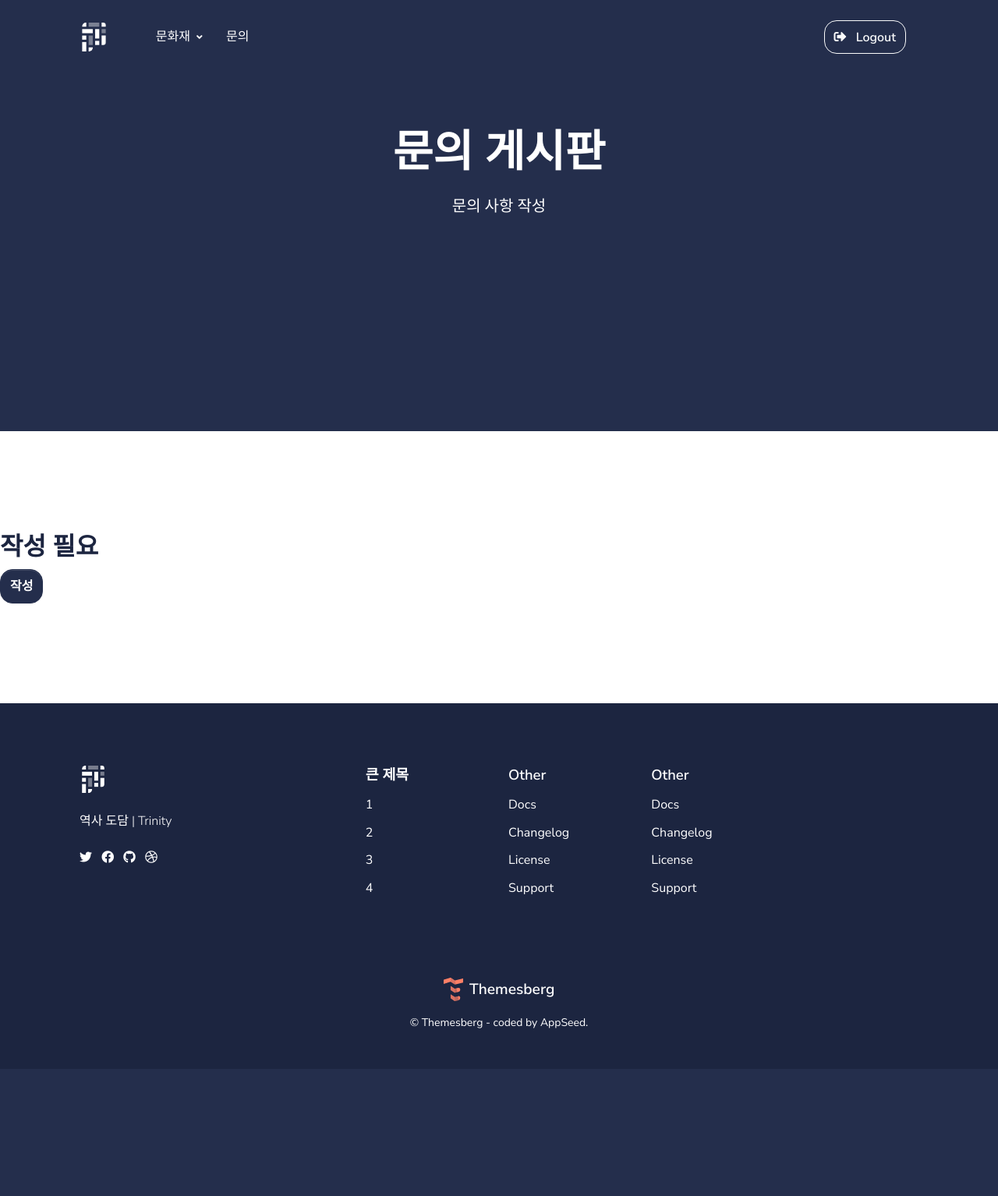
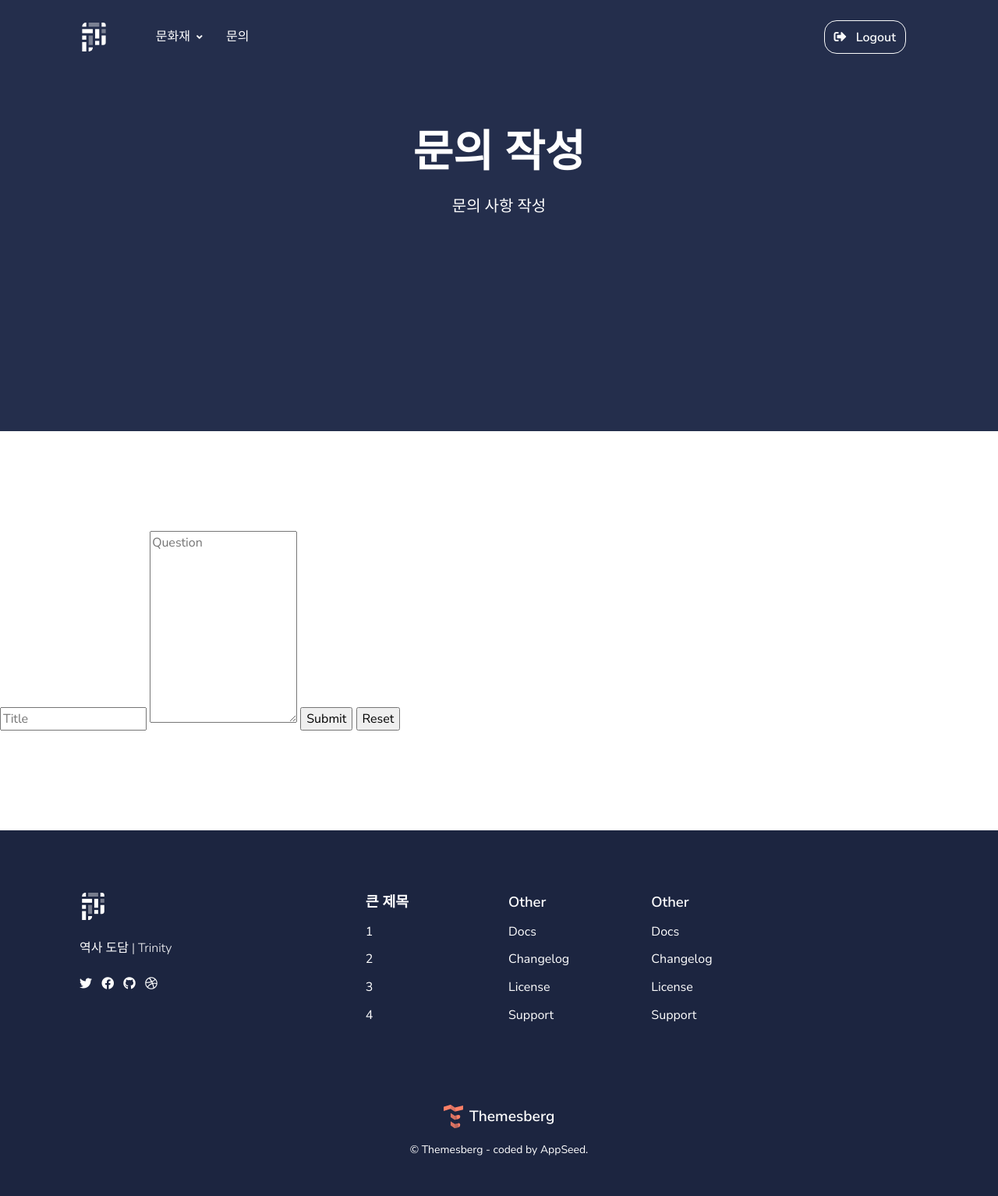
Before and after one commit to Park-Min-Jeong/Interface-Project-DoDam, a Django app: page /supportWrite/ in a window 1280 px wide. Shown: the whole page at 78% size. Before the commit the page ends 1319 px from the top, so only its background shows below. Run offline with Django 3.2, Linux system fonts and the light colour scheme; some libraries are stand-ins or nearby versions.

Commit message:
221012_url 수정

```diff
--- a/apps/home/urls.py
+++ b/apps/home/urls.py
@@ -15,8 +15,8 @@ urlpatterns = [
     # re_path(r"^.*\.*", views.pages, name="pages"),
 
     # 추가한 내용
-    path("supportWrite/", views.support_bulletin, name="supportWrite"),
-    path("routeWrite/", views.route_bulletin, name="routeWrite"),
+    path("supportBulletin/", views.support_bulletin, name="supportBulletin"),
+    path("routeBulletin/", views.route_bulletin, name="routeBulletin"),
     path("search/", views.search, name="search"),
     path("supportWrite/", views.support_write, name="supportWrite"),
     path("supportView/", views.support_view, name="supportView"),
--- a/apps/home/views.py
+++ b/apps/home/views.py
@@ -27,7 +27,7 @@ def support_write(request):
 
 
 def support_view(request):
-    return render(request, "home/route-support.html")
+    return render(request, "home/support-view.html")
 
 
 def route_bulletin(request):
--- a/apps/templates/home/home.html
+++ b/apps/templates/home/home.html
@@ -1,6 +1,6 @@
 {% extends "layouts/base.html" %}
 
-{% block title %} UI Accordions {% endblock %}
+{% block title %}{% endblock %}
 
 <!-- Specific Page CSS goes HERE  -->
 {% block stylesheets %}{% endblock stylesheets %}
--- a/apps/templates/home/route-bulletin.html
+++ b/apps/templates/home/route-bulletin.html
@@ -1,6 +1,6 @@
 {% extends "layouts/base.html" %}
 
-{% block title %} UI Accordions {% endblock %}
+{% block title %} 탐방 경로 게시판 {% endblock %}
 
 <!-- Specific Page CSS goes HERE  -->
 {% block stylesheets %}{% endblock stylesheets %}
--- a/apps/templates/home/route-view.html
+++ b/apps/templates/home/route-view.html
@@ -1,6 +1,6 @@
 {% extends "layouts/base.html" %}
 
-{% block title %} UI Accordions {% endblock %}
+{% block title %} 탐방 경로 게시판 {% endblock %}
 
 <!-- Specific Page CSS goes HERE  -->
 {% block stylesheets %}{% endblock stylesheets %}
--- a/apps/templates/home/route-write.html
+++ b/apps/templates/home/route-write.html
@@ -1,6 +1,6 @@
 {% extends "layouts/base.html" %}
 
-{% block title %} UI Accordions {% endblock %}
+{% block title %} 탐방 경로 작성 {% endblock %}
 
 <!-- Specific Page CSS goes HERE  -->
 {% block stylesheets %}{% endblock stylesheets %}
--- a/apps/templates/home/search.html
+++ b/apps/templates/home/search.html
@@ -1,6 +1,6 @@
 {% extends "layouts/base.html" %}
 
-{% block title %} UI Accordions {% endblock %}
+{% block title %} 문화재 검색 {% endblock %}
 
 <!-- Specific Page CSS goes HERE  -->
 {% block stylesheets %}{% endblock stylesheets %}
--- a/apps/templates/home/support-bulletin.html
+++ b/apps/templates/home/support-bulletin.html
@@ -1,6 +1,6 @@
 {% extends "layouts/base.html" %}
 
-{% block title %} UI Accordions {% endblock %}
+{% block title %} 문의 게시판 {% endblock %}
 
 <!-- Specific Page CSS goes HERE  -->
 {% block stylesheets %}{% endblock stylesheets %}
--- a/apps/templates/home/support-view.html
+++ b/apps/templates/home/support-view.html
@@ -1,6 +1,6 @@
 {% extends "layouts/base.html" %}
 
-{% block title %} UI Accordions {% endblock %}
+{% block title %} 문의 게시판 {% endblock %}
 
 <!-- Specific Page CSS goes HERE  -->
 {% block stylesheets %}{% endblock stylesheets %}
--- a/apps/templates/home/support-write.html
+++ b/apps/templates/home/support-write.html
@@ -1,6 +1,6 @@
 {% extends "layouts/base.html" %}
 
-{% block title %} UI Accordions {% endblock %}
+{% block title %} 문의 작성 {% endblock %}
 
 <!-- Specific Page CSS goes HERE  -->
 {% block stylesheets %}{% endblock stylesheets %}
```
